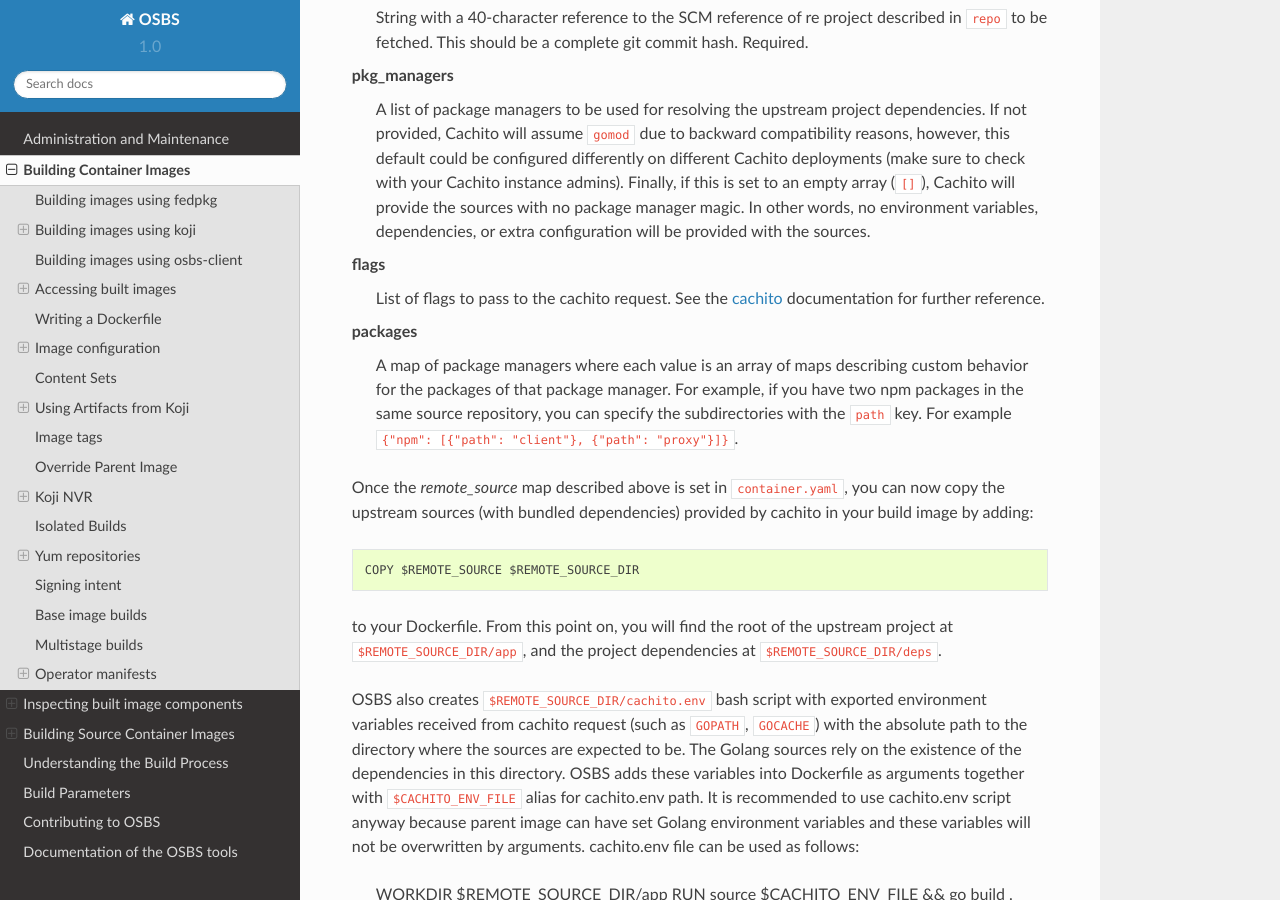
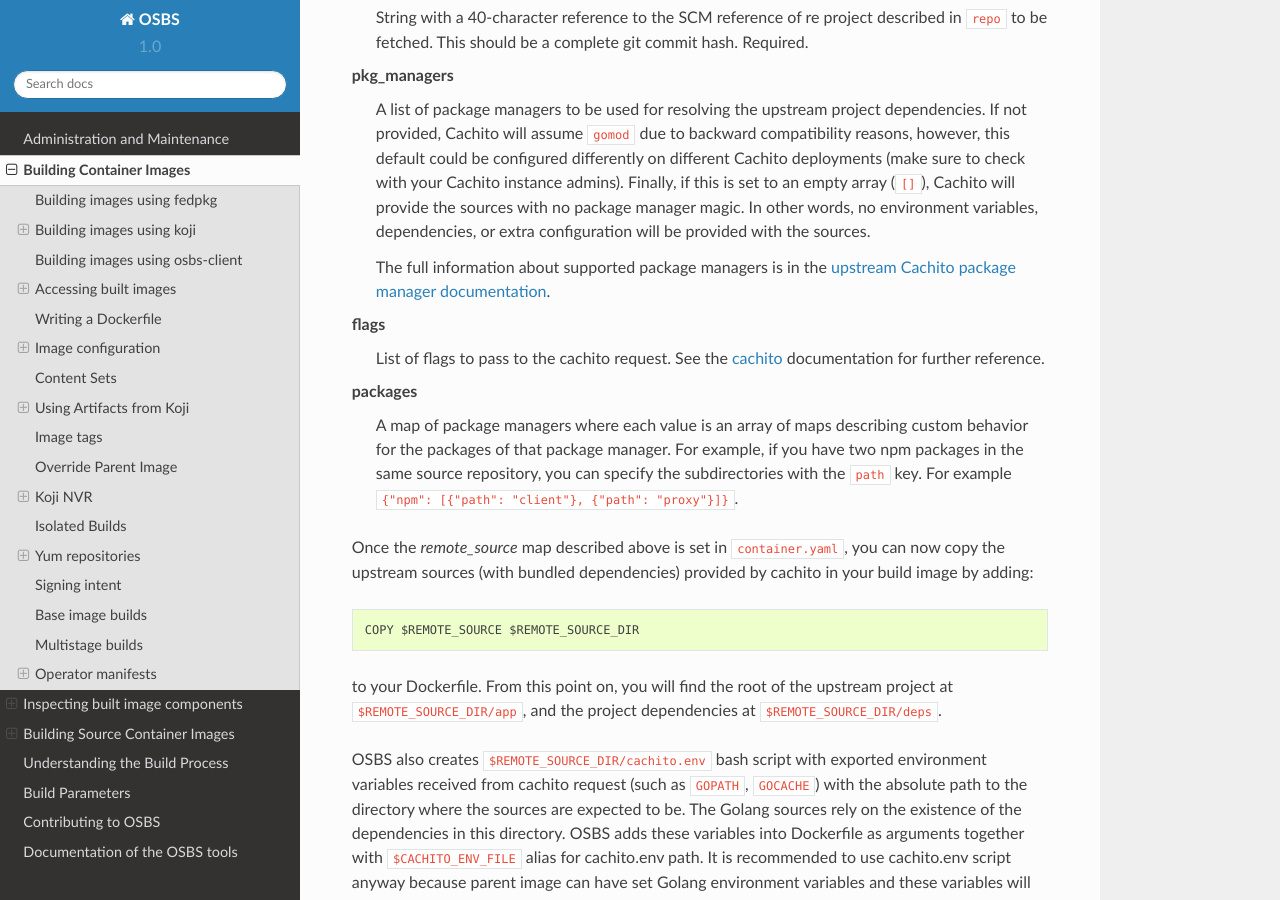
Before and after one commit to containerbuildsystem/osbs-docs, a Sphinx documentation site: the page built from docs/users.rst, in a window 1280 px wide and 900 px high, scrolled down 14277 px. Built offline with Sphinx 7.4.7 and the Read the Docs theme 2.0.0, drawn with Linux system fonts in a browser that asks for light colours.

Commit message:
Add link to Cachito pkg managers doc
Signed-off-by: Elina Akhmanova <eakhmano@redhat.com>

```diff
--- a/docs/users.rst
+++ b/docs/users.rst
@@ -742,6 +742,10 @@
   will provide the sources with no package manager magic. In other words, no
   environment variables, dependencies, or extra configuration will be provided
   with the sources.
+
+  The full information about supported package managers is in the
+  `upstream Cachito package manager documentation
+  <https://github.com/release-engineering/cachito#package-managers>`_.
 
 flags
   List of flags to pass to the cachito request. See the cachito_ documentation
```
